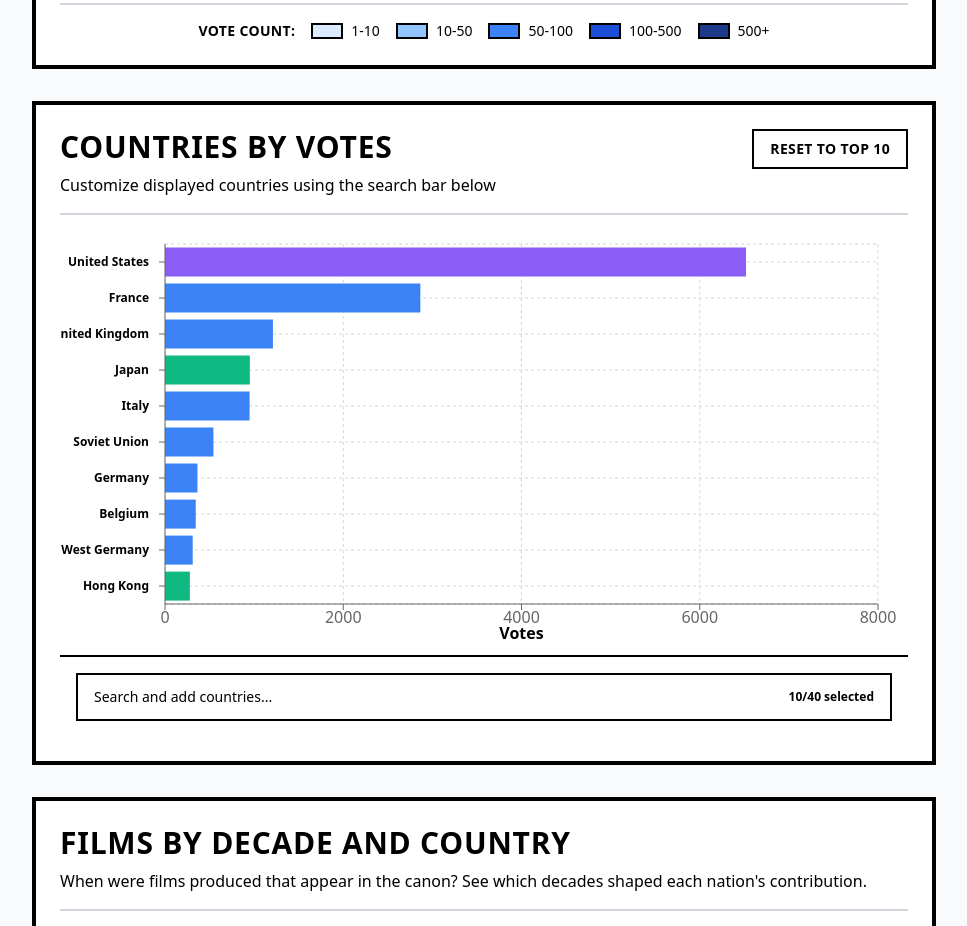
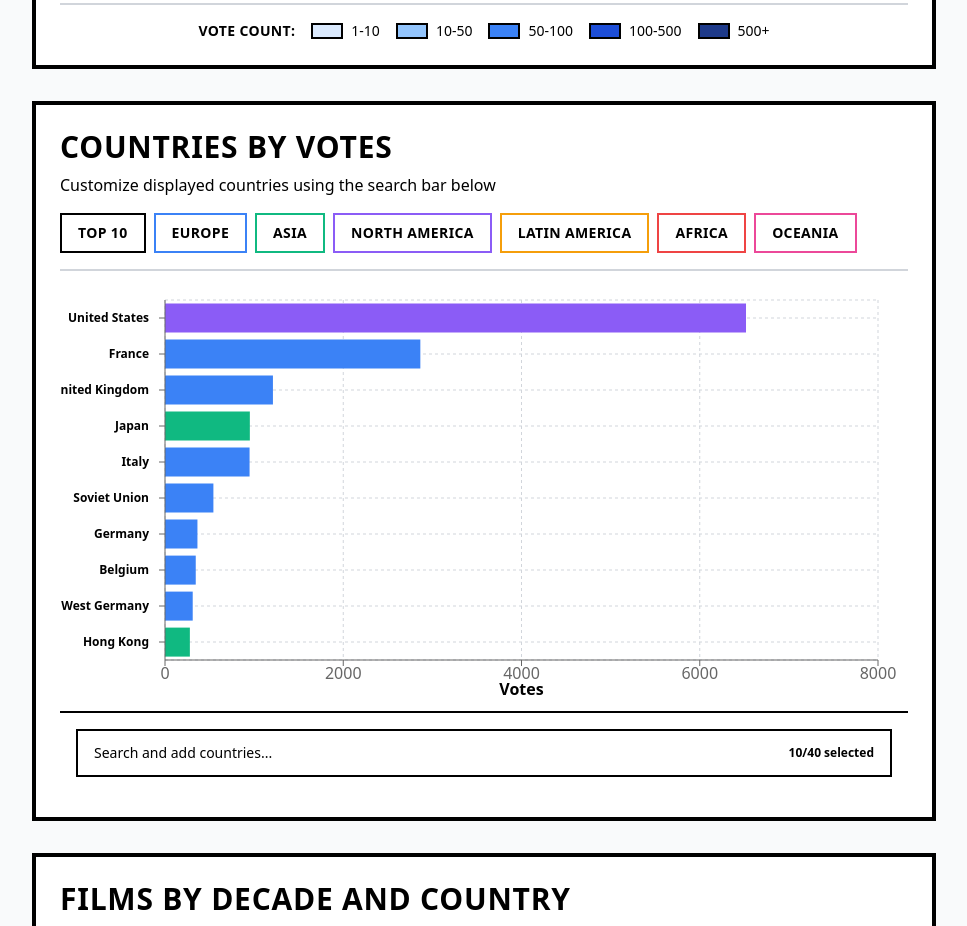
Before and after one commit to bondie00/film-canon, a React (Vite) app: page /visualizations/country in a window 1280 px wide. Shown: the part 960-1886 px from the top of the page, without its empty margins (312-1279 px from the left). Built offline with nearby package versions, Linux system fonts and the light colour scheme.

Commit message:
Add continent quick filter buttons to chart

```diff
--- a/src/components/TopCountriesBarChart.jsx
+++ b/src/components/TopCountriesBarChart.jsx
@@ -210,6 +210,28 @@ export default function TopCountriesBarChart({ selectedPoll = '2022', rankRange
     setSelectedCountries(top10)
   }
 
+  const handleSelectContinent = (continentName) => {
+    // Get all countries from the selected continent that have votes
+    const continentCountries = transformedData
+      .filter(country => country.continent === continentName && country.filmCount > 0)
+      .map(c => c.name)
+
+    if (continentCountries.length > 0) {
+      setSelectedCountries(continentCountries)
+    }
+  }
+
+  // Calculate which continents have countries with votes
+  const activeContinents = useMemo(() => {
+    const continents = new Set()
+    transformedData.forEach(country => {
+      if (country.filmCount > 0) {
+        continents.add(country.continent)
+      }
+    })
+    return continents
+  }, [transformedData])
+
   // Dropdown handlers
   const handleOpenDropdown = () => {
     setPendingSelection([...selectedCountries])
@@ -346,8 +368,8 @@ export default function TopCountriesBarChart({ selectedPoll = '2022', rankRange
 
   return (
     <div className="bg-white border-4 border-black p-6 mb-8">
-      <div className="flex flex-col md:flex-row md:justify-between md:items-start mb-6 gap-4 border-b-2 border-gray-300 pb-4">
-        <div>
+      <div className="mb-6 border-b-2 border-gray-300 pb-4">
+        <div className="mb-4">
           <h2 className="text-3xl font-black text-black mb-2 uppercase tracking-wide">
             Countries by Votes
           </h2>
@@ -356,13 +378,43 @@ export default function TopCountriesBarChart({ selectedPoll = '2022', rankRange
           </p>
         </div>
 
-        {/* Reset to Top 10 Button */}
-        <button
-          onClick={handleResetToTop10}
-          className="px-4 py-2 bg-white text-black border-2 border-black hover:bg-black hover:text-white text-sm font-bold uppercase tracking-wide transition-colors"
-        >
-          Reset to Top 10
-        </button>
+        {/* Quick Filter Buttons */}
+        <div className="flex flex-wrap gap-2">
+          <button
+            onClick={handleResetToTop10}
+            className="px-4 py-2 bg-white text-black border-2 border-black hover:bg-black hover:text-white text-sm font-bold uppercase tracking-wide transition-colors"
+          >
+            Top 10
+          </button>
+
+          {Object.entries(continentColors).map(([continent, color]) => {
+            const isActive = activeContinents.has(continent)
+            return (
+              <button
+                key={continent}
+                onClick={() => isActive && handleSelectContinent(continent)}
+                disabled={!isActive}
+                className={`px-4 py-2 text-sm font-bold uppercase tracking-wide transition-colors border-2 ${
+                  isActive
+                    ? 'bg-white text-black border-black hover:text-white'
+                    : 'bg-gray-200 text-gray-400 border-gray-300 cursor-not-allowed'
+                }`}
+                style={isActive ? {
+                  borderColor: color,
+                  '--hover-bg': color
+                } : {}}
+                onMouseEnter={(e) => {
+                  if (isActive) e.currentTarget.style.backgroundColor = color
+                }}
+                onMouseLeave={(e) => {
+                  if (isActive) e.currentTarget.style.backgroundColor = 'white'
+                }}
+              >
+                {continent}
+              </button>
+            )
+          })}
+        </div>
       </div>
 
       {/* BAR CHART */}
```
